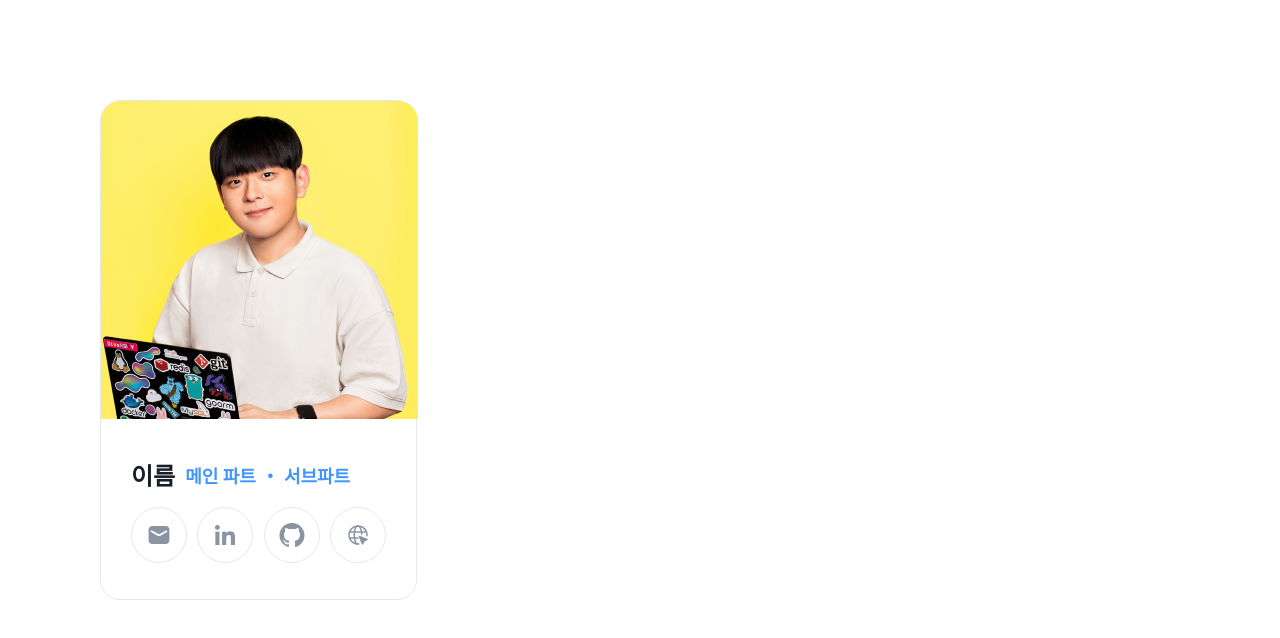
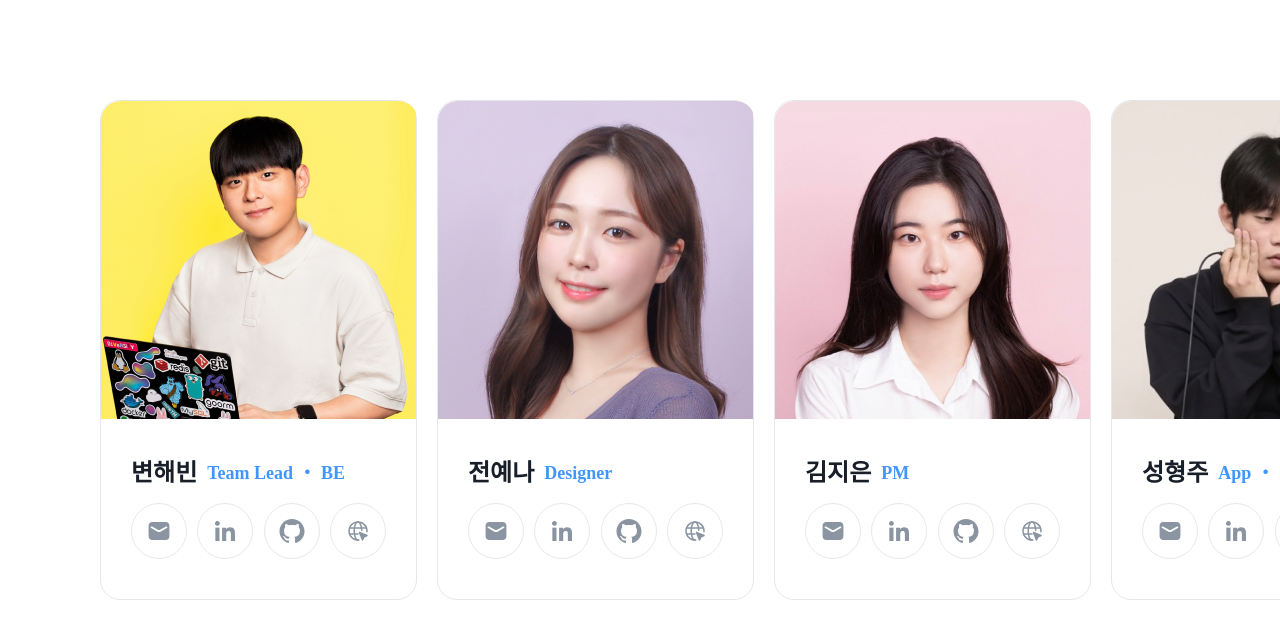
Before and after one commit to VACGOM/teamvacgom.official, a Next.js app: page /storybook in a window 1280 px wide. Shown: the top 638 px of the page. Built offline with nearby package versions, Linux system fonts and the light colour scheme.

Commit message:
feat: 팀원 카드 컴포넌트 수정

```diff
--- a/src/app/_component/molecule/TeamCard/index.tsx
+++ b/src/app/_component/molecule/TeamCard/index.tsx
@@ -6,12 +6,12 @@ import { Images } from "@/styles/images";
 type props = {
   img: string;
   name: string;
-  part?: { main: string; sub: string };
+  part?: { main: string; sub?: string };
   link?: { mail: string; linkedIn: string; github: string; blog: string };
 };
 
 const TeamCard: React.FC<props> = ({
-  img,
+  img = Images.img_heabin,
   name = "이름",
   part = { main: "메인 파트", sub: "서브파트" },
   link = { mail: "", linkedIn: "", github: "", blog: "" },
@@ -19,7 +19,7 @@ const TeamCard: React.FC<props> = ({
   return (
     <TeamCardWrap>
       <div className="top">
-        <Image src={Images.img_heabin} alt={"팀원 이미지"} />
+        <Image src={img} alt={"팀원 이미지"} />
       </div>
       <div className="bottom">
         <div className="intro">
--- a/src/app/_component/molecule/TeamCard/style.ts
+++ b/src/app/_component/molecule/TeamCard/style.ts
@@ -6,9 +6,12 @@ export const TeamCardWrap = styled.div`
 
   border-radius: 20px;
   border: 1px solid #e5e8eb;
+  box-sizing: border-box;
 
   & > .top {
+    overflow: hidden;
     & > img {
+      display: block; // 이미 주졉ㄴ 여백 제거
       border-radius: 20px 20px 0 0;
       overflow: hidden;
     }
--- a/src/app/storybook/page.tsx
+++ b/src/app/storybook/page.tsx
@@ -1,17 +1,45 @@
-'use client'
+"use client";
 
-import * as React from 'react';
+import * as React from "react";
 
-import {Container} from './style';
+import { Container } from "./style";
 import TeamCard from "@/app/_component/molecule/TeamCard";
-
+import { Images } from "@/styles/images";
 
 export default function StoryBook() {
-
   return (
     <Container>
       <div className="flex">
-      <TeamCard />
+        <TeamCard
+          img={Images.img_heabin}
+          name={"변해빈"}
+          part={{ main: "Team Lead", sub: "BE" }}
+        />
+        <TeamCard
+          img={Images.img_yena}
+          name={"전예나"}
+          part={{ main: "Designer" }}
+        />
+        <TeamCard
+          img={Images.img_jieun}
+          name={"김지은"}
+          part={{ main: "PM" }}
+        />{" "}
+        <TeamCard
+          img={Images.img_hyungju}
+          name={"성형주"}
+          part={{ main: "App", sub: "Infra" }}
+        />
+        <TeamCard
+          img={Images.img_minjeong}
+          name={"김민정"}
+          part={{ main: "FE" }}
+        />
+        <TeamCard
+          img={Images.img_sohyun}
+          name={"오소현"}
+          part={{ main: "FE" }}
+        />
       </div>
     </Container>
   );
```
